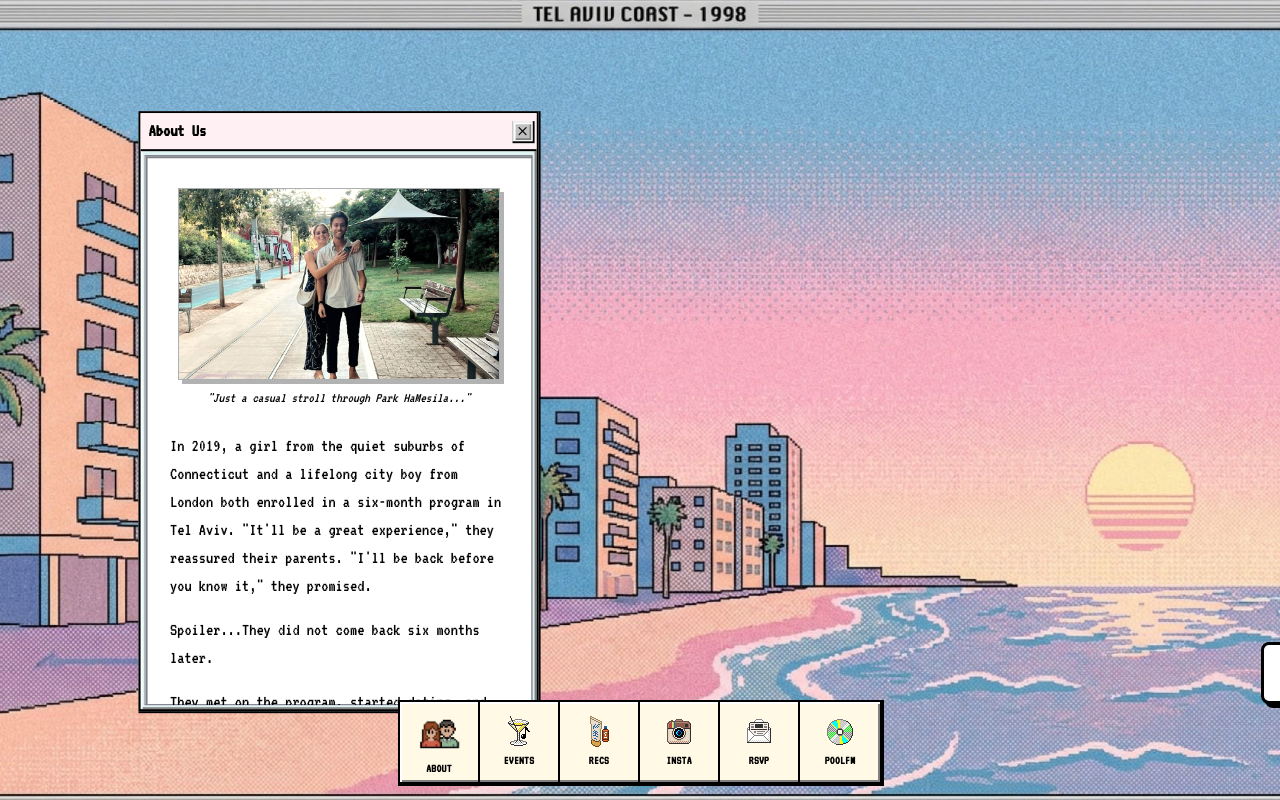
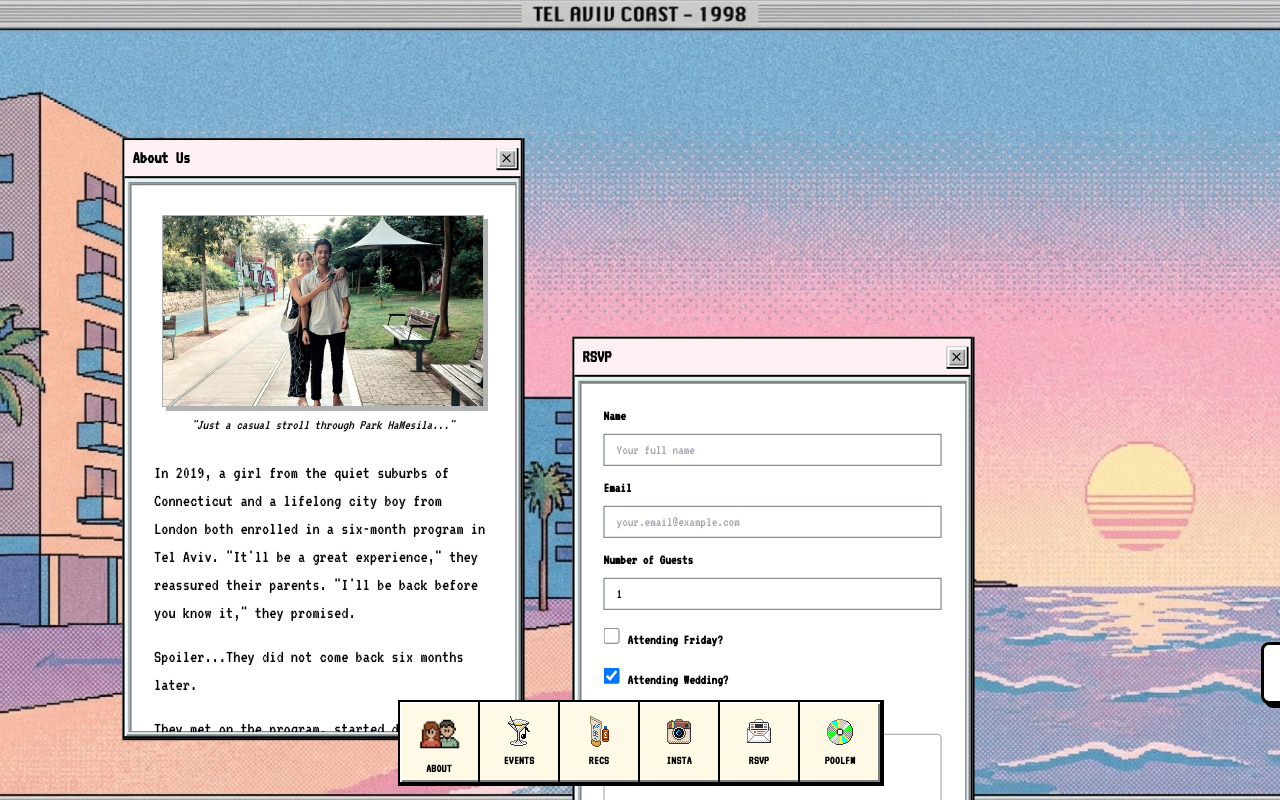
Before and after one commit to jacksgreen/jack-alex-weddding, a React (Vite) app: page / in a window 1280 px wide. Built offline with nearby package versions, Linux system fonts and the light colour scheme.

Commit message:
more styles

```diff
--- a/src/App.tsx
+++ b/src/App.tsx
@@ -1,4 +1,4 @@
-import { useState, useEffect } from "react";
+import { useState } from "react";
 import Desktop from "./components/Desktop";
 import Window from "./components/Window";
 
@@ -23,10 +23,35 @@ interface WindowState {
   y: number;
 }
 
+// Helper to generate initial windows
+const getInitialWindows = (): WindowState[] => {
+  const aboutX = 50 + Math.random() * 80;
+  const aboutY = 50 + Math.random() * 80;
+  const rsvpX = aboutX + 450;
+  const rsvpY = aboutY + 200 + (Math.random() * 60 - 30);
+
+  return [
+    {
+      id: "rsvp",
+      title: "RSVP",
+      component: <RSVP />,
+      x: rsvpX,
+      y: rsvpY,
+    },
+    {
+      id: "about",
+      title: "About Us",
+      component: <AboutUs />,
+      x: aboutX,
+      y: aboutY,
+    },
+  ];
+};
+
 function App() {
   const [isLoading, setIsLoading] = useState(true);
-  const [windows, setWindows] = useState<WindowState[]>([]);
-  const [activeWindowId, setActiveWindowId] = useState<string | null>(null);
+  const [windows, setWindows] = useState<WindowState[]>(getInitialWindows);
+  const [activeWindowId, setActiveWindowId] = useState<string | null>("about");
 
   const openWindow = (
     id: string,
@@ -77,16 +102,6 @@ function App() {
     setActiveWindowId(id);
   };
 
-  useEffect(() => {
-    if (!isLoading) {
-      // Open About Us window on load after loading screen
-      // Position it in top-left area with some randomness (50-150px from top/left)
-      const x = 50 + Math.random() * 100;
-      const y = 50 + Math.random() * 100;
-      openWindow("about", "About Us", <AboutUs />, { x, y });
-    }
-  }, [isLoading]);
-
   if (isLoading) {
     return <LoadingScreen onComplete={() => setIsLoading(false)} />;
   }
@@ -133,9 +148,7 @@ function App() {
         <DockItem
           title="Recs"
           iconSrc="/icons/recs.png"
-          onClick={() =>
-            openWindow("recs", "Local Gems", <Recommendations />)
-          }
+          onClick={() => openWindow("recs", "Local Gems", <Recommendations />)}
         />
         <DockItem
           title="Insta"
--- a/src/components/LoadingScreen.tsx
+++ b/src/components/LoadingScreen.tsx
@@ -74,7 +74,9 @@ const LoadingScreen = ({ onComplete }: LoadingScreenProps) => {
           <img
             src="/loading-image.jpg"
             alt="Wedding Couple"
-            className="w-full h-full object-cover grayscale hover:grayscale-0 transition-all duration-500"
+            className={`w-full h-full object-cover transition-all duration-500 ${
+              progress > 40 ? "grayscale-0" : "grayscale"
+            }`}
           />
           <div className="absolute inset-0 bg-black/10 pointer-events-none" />
         </div>
```
